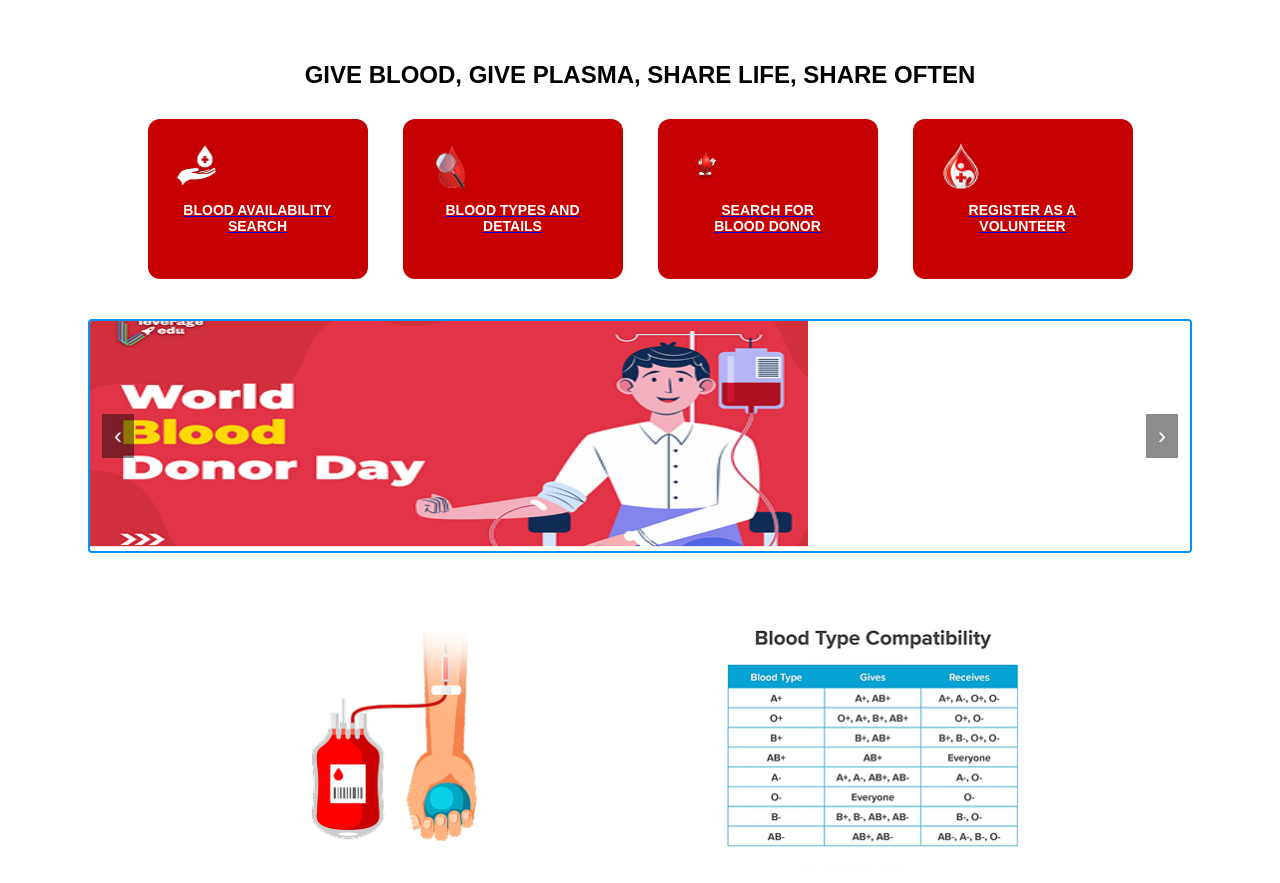
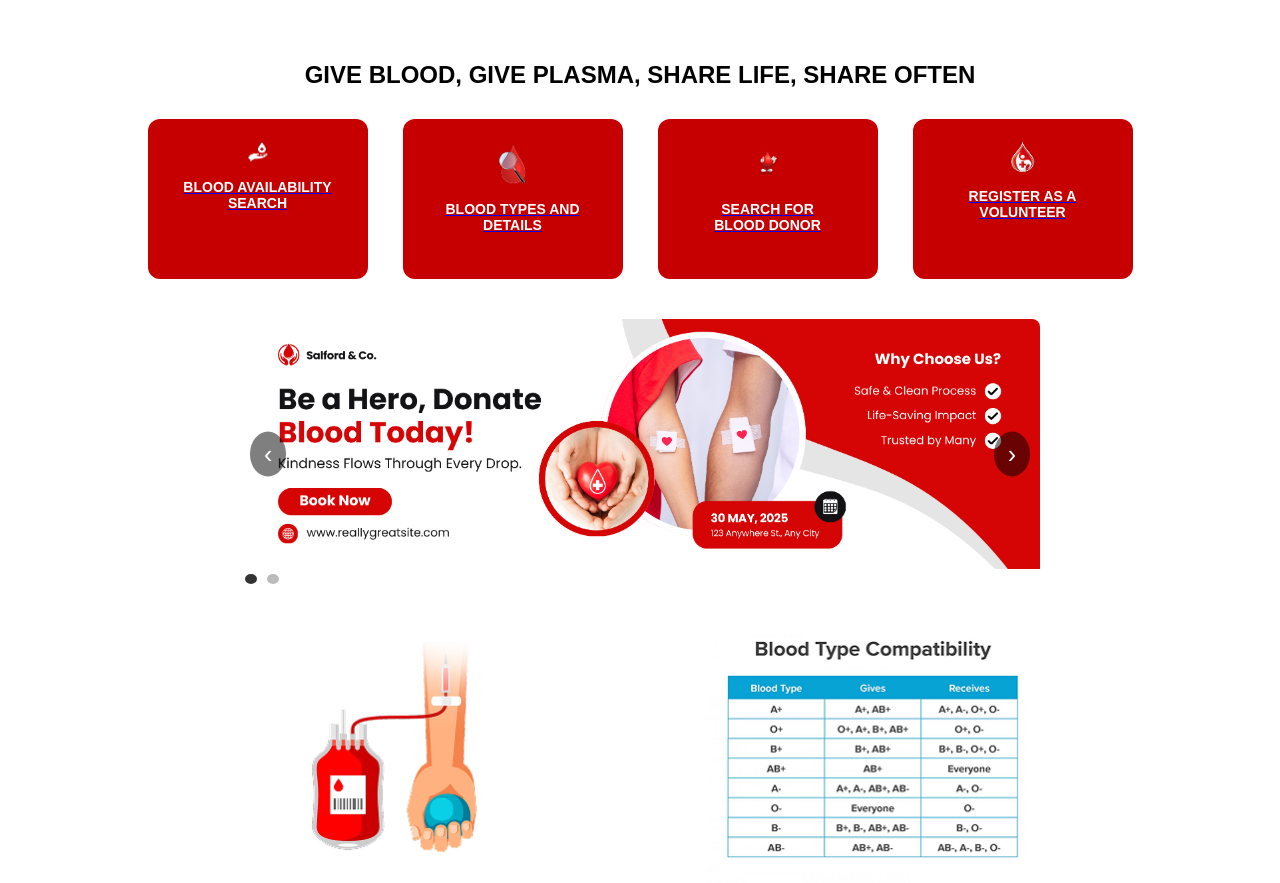
Before and after one commit to san413/bms-project, a Django app: page / in a window 1280 px wide. Shown: the part 336-1219 px from the top of the page. Run offline with Django 5.2, Linux system fonts and the light colour scheme.

Commit message:
fit the carusual image

```diff
--- a/home/templates/home/index.html
+++ b/home/templates/home/index.html
@@ -148,83 +148,74 @@
 
         /* CAROUSEL */
         .carousel-wrap {
-            max-width: 1100px;
-            margin: 25px auto;
+            width: 100%;
+            max-width: 800px;
+            /* You can change this */
+            margin: auto;
             position: relative;
             overflow: hidden;
-            border: 2px solid #0092ff;
-            border-radius: 4px;
+            border-radius: 8px;
         }
 
-        .carousel-slide {
-            display: none;
+        .carousel-slide img.carousel-img {
             width: 100%;
-        }
-
-        .option-box img {
-            width: 98px;
-            /* fixed width */
-            height: 53px;
-            /* fixed height */
-            object-fit: contain;
-            /* auto-fit without cutting */
+            /* Make image fit the box horizontally */
+            height: 250px;
+            /* You can change height */
+            object-fit: cover;
+            /* Crop nicely instead of stretching */
             display: block;
         }
 
+        /* Buttons */
         .carousel-btn {
             position: absolute;
             top: 50%;
             transform: translateY(-50%);
-            background: rgba(0, 0, 0, 0.45);
-            color: #fff;
+            background: rgba(0, 0, 0, 0.5);
+            color: white;
             border: none;
-            padding: 8px 12px;
-            font-size: 24px;
+            font-size: 25px;
+            padding: 8px 14px;
             cursor: pointer;
+            border-radius: 50%;
         }
 
         .prev-btn {
-            left: 12px;
+            left: 10px;
         }
 
         .next-btn {
-            right: 12px;
+            right: 10px;
         }
 
-        .carousel-dots {
-            position: absolute;
-            bottom: 10px;
-            left: 50%;
-            transform: translateX(-50%);
-            display: flex;
-            gap: 8px;
-        }
-
+        /* Dots */
         .carousel-dots button {
             width: 10px;
             height: 10px;
             border-radius: 50%;
+            margin: 5px;
             border: none;
-            background: rgba(255, 255, 255, 0.6);
+            background: #bbb;
+            cursor: pointer;
         }
 
-        .carousel-dots button.active {
-            background: #fff;
+        .carousel-dots .active {
+            background: #333;
         }
 
+        /* Fade Animation */
         .fade-in {
-            animation: fade 0.8s;
+            animation: fade 0.6s ease-in-out;
         }
 
         @keyframes fade {
             from {
                 opacity: 0;
-                transform: translateY(6px);
             }
 
             to {
                 opacity: 1;
-                transform: translateY(0);
             }
         }
 
@@ -426,11 +417,11 @@
     <div class="carousel-wrap">
 
         <div class="carousel-slide">
-            <img src="{% static 'home/c1.png' %}" style="width:718px; height:226px;">
+            <img src="{% static 'home/c1.png' %}" class="carousel-img">
         </div>
 
         <div class="carousel-slide">
-            <img src="{% static 'home/c2.png' %}" style="width:459px; height:226px;">
+            <img src="{% static 'home/c2.png' %}" class="carousel-img">
         </div>
 
         <button class="carousel-btn prev-btn">‹</button>
```
Also changed, not shown: home/static/home/c1.png, home/static/home/c2.png.
